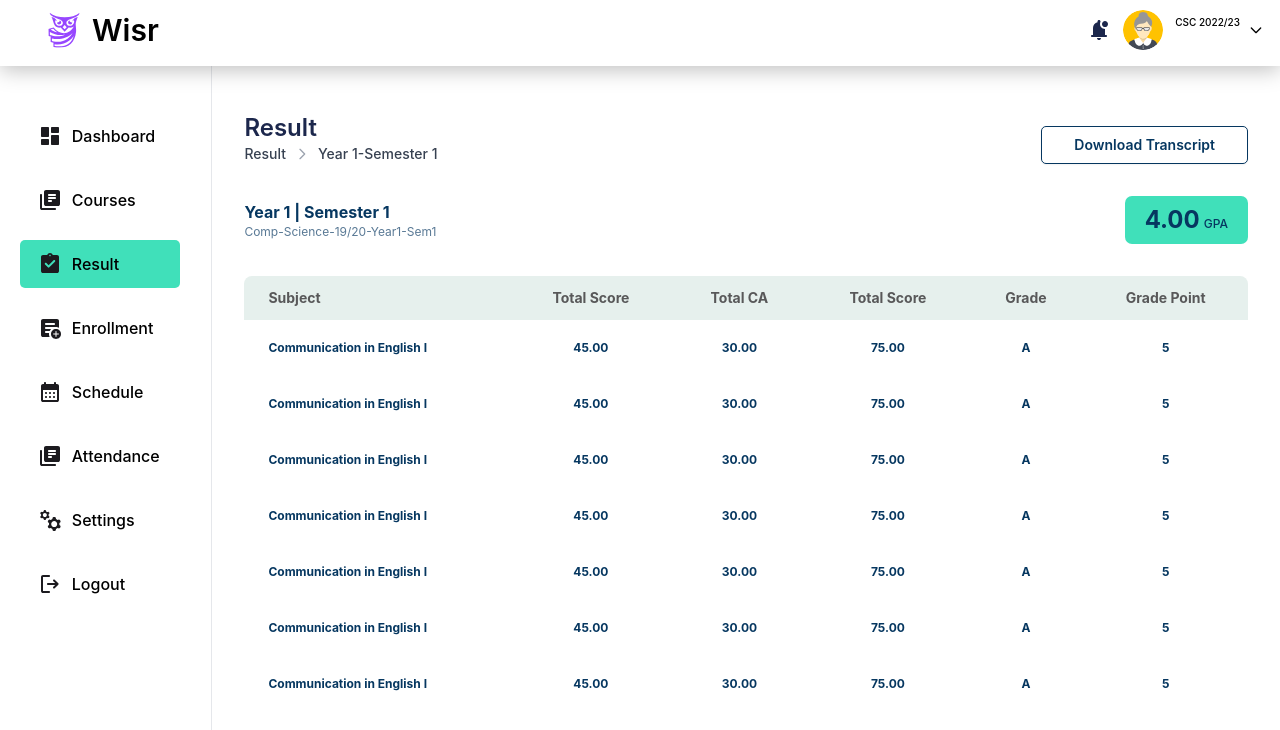
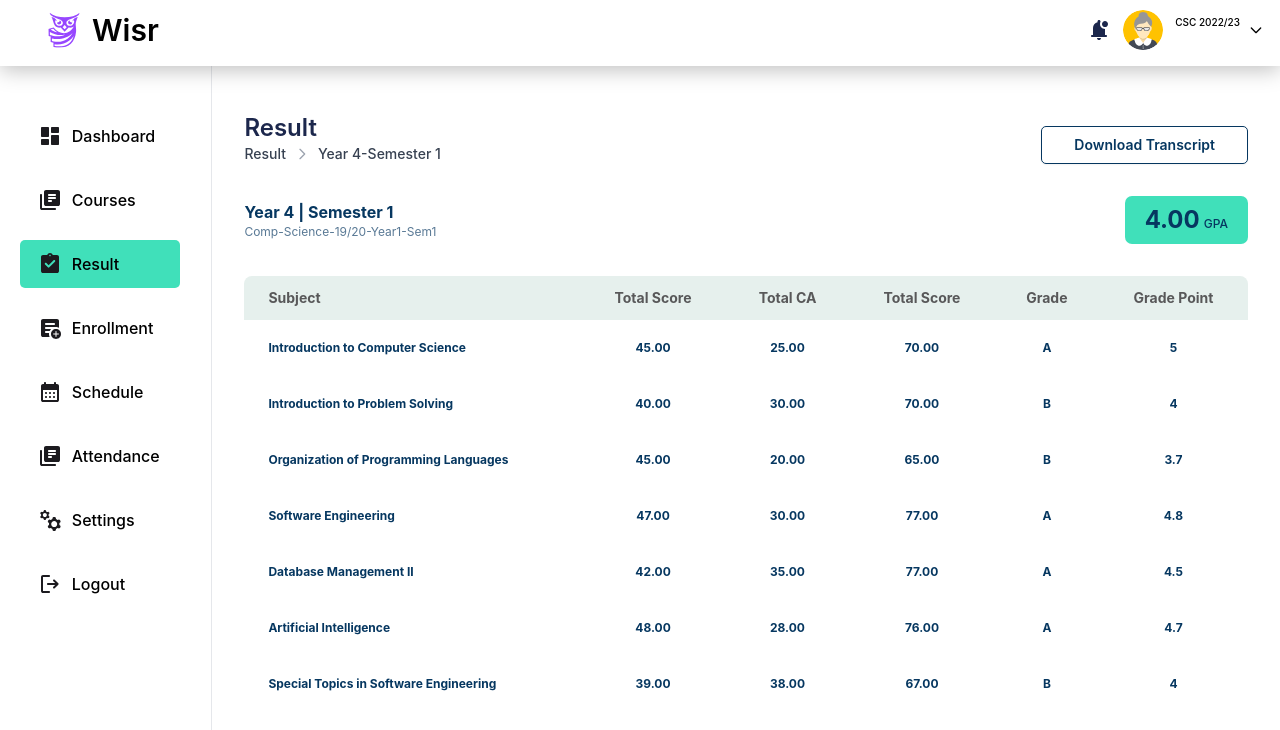
Before and after one commit to SILMS-Project/silms-nest-react, a React (Vite) app in the folder apps/silms-frontend/: page /result/1 in a window 1280 px wide. Shown: the top 730 px of the page. Built offline with nearby package versions, Linux system fonts and the light colour scheme; no server answers.

Commit message:
Fix Results Page

```diff
--- a/apps/silms-frontend/src/pages/Results/ResultsDetails.tsx
+++ b/apps/silms-frontend/src/pages/Results/ResultsDetails.tsx
@@ -11,7 +11,7 @@ const ResultsDetails = () => {
             <Breadcrumb aria-label="Default breadcrumb example">
               <BreadcrumbItem href="/result">Result</BreadcrumbItem>
               <BreadcrumbItem href={`/result/${1}`}>
-                Year 1-Semester 1
+                Year 4-Semester 1
               </BreadcrumbItem>
             </Breadcrumb>
           </div>
@@ -23,7 +23,7 @@ const ResultsDetails = () => {
         <div className="flex justify-between w-full items-center">
           <div className="flex flex-col">
             <p className="text-custom-primary-1 font-bold text-base ">
-              Year 1 | Semester 1
+              Year 4 | Semester 1
             </p>
             <p className="text-custom-primary-2 font-normal text-xs">
               Comp-Science-19/20-Year1-Sem1
@@ -59,70 +59,75 @@ const ResultsDetails = () => {
               </tr>
             </thead>
             <tbody>
-              <tr className="text-center bg-white text-custom-primary-1 text-xs font-bold    hover:bg-gray-100 ">
+            <tr className="text-center bg-white text-custom-primary-1 text-xs font-bold    hover:bg-gray-100 ">
                 <th scope="row" className="text-left px-6 py-5 whitespace-nowrap ">
-                  Communication in English I
+                  Introduction to Computer Science
                 </th>
                 <td className=" px-6 py-5">45.00</td>
-                <td className="px-6 py-5">30.00</td>
-                <td className="px-6 py-5">75.00</td>
+                <td className="px-6 py-5">25.00</td>
+                <td className="px-6 py-5">70.00</td>
                 <td className="px-6 py-5">A</td>
                 <td className="px-6 py-5">5</td>
               </tr>
               <tr className="text-center bg-white text-custom-primary-1 text-xs font-bold    hover:bg-gray-100 ">
                 <th scope="row" className="text-left px-6 py-5 whitespace-nowrap ">
-                  Communication in English I
+                  Introduction to Problem Solving
+                </th>
+                <td className=" px-6 py-5">40.00</td>
+                <td className="px-6 py-5">30.00</td>
+                <td className="px-6 py-5">70.00</td>
+                <td className="px-6 py-5">B</td>
+                <td className="px-6 py-5">4</td>
+              </tr>
+              <tr className="text-center bg-white text-custom-primary-1 text-xs font-bold    hover:bg-gray-100 ">
+                <th scope="row" className="text-left px-6 py-5 whitespace-nowrap ">
+                  Organization of Programming Languages
                 </th>
                 <td className=" px-6 py-5">45.00</td>
+                <td className="px-6 py-5">20.00</td>
+                <td className="px-6 py-5">65.00</td>
+                <td className="px-6 py-5">B</td>
+                <td className="px-6 py-5">3.7</td>
+              </tr>
+              <tr className="text-center bg-white text-custom-primary-1 text-xs font-bold    hover:bg-gray-100 ">
+                <th scope="row" className="text-left px-6 py-5 whitespace-nowrap ">
+                  Software Engineering
+                </th>
+                <td className=" px-6 py-5">47.00</td>
                 <td className="px-6 py-5">30.00</td>
-                <td className="px-6 py-5">75.00</td>
+                <td className="px-6 py-5">77.00</td>
                 <td className="px-6 py-5">A</td>
-                <td className="px-6 py-5">5</td>
-              </tr><tr className="text-center bg-white text-custom-primary-1 text-xs font-bold    hover:bg-gray-100 ">
+                <td className="px-6 py-5">4.8</td>
+              </tr>
+              <tr className="text-center bg-white text-custom-primary-1 text-xs font-bold    hover:bg-gray-100 ">
                 <th scope="row" className="text-left px-6 py-5 whitespace-nowrap ">
-                  Communication in English I
+                  Database Management II
                 </th>
-                <td className=" px-6 py-5">45.00</td>
-                <td className="px-6 py-5">30.00</td>
-                <td className="px-6 py-5">75.00</td>
+                <td className=" px-6 py-5">42.00</td>
+                <td className="px-6 py-5">35.00</td>
+                <td className="px-6 py-5">77.00</td>
                 <td className="px-6 py-5">A</td>
-                <td className="px-6 py-5">5</td>
-              </tr><tr className="text-center bg-white text-custom-primary-1 text-xs font-bold    hover:bg-gray-100 ">
+                <td className="px-6 py-5">4.5</td>
+              </tr>
+              <tr className="text-center bg-white text-custom-primary-1 text-xs font-bold    hover-bg-gray-100 ">
                 <th scope="row" className="text-left px-6 py-5 whitespace-nowrap ">
-                  Communication in English I
+                  Artificial Intelligence
                 </th>
-                <td className=" px-6 py-5">45.00</td>
-                <td className="px-6 py-5">30.00</td>
-                <td className="px-6 py-5">75.00</td>
+                <td className="px-6 py-5">48.00</td>
+                <td className="px-6 py-5">28.00</td>
+                <td className="px-6 py-5">76.00</td>
                 <td className="px-6 py-5">A</td>
-                <td className="px-6 py-5">5</td>
-              </tr><tr className="text-center bg-white text-custom-primary-1 text-xs font-bold    hover:bg-gray-100 ">
+                <td className="px-6 py-5">4.7</td>
+              </tr>
+              <tr className="text-center bg-white text-custom-primary-1 text-xs font-bold    hover:bg-gray-100 ">
                 <th scope="row" className="text-left px-6 py-5 whitespace-nowrap ">
-                  Communication in English I
+                  Special Topics in Software Engineering
                 </th>
-                <td className=" px-6 py-5">45.00</td>
-                <td className="px-6 py-5">30.00</td>
-                <td className="px-6 py-5">75.00</td>
-                <td className="px-6 py-5">A</td>
-                <td className="px-6 py-5">5</td>
-              </tr><tr className="text-center bg-white text-custom-primary-1 text-xs font-bold    hover:bg-gray-100 ">
-                <th scope="row" className="text-left px-6 py-5 whitespace-nowrap ">
-                  Communication in English I
-                </th>
-                <td className=" px-6 py-5">45.00</td>
-                <td className="px-6 py-5">30.00</td>
-                <td className="px-6 py-5">75.00</td>
-                <td className="px-6 py-5">A</td>
-                <td className="px-6 py-5">5</td>
-              </tr><tr className="text-center bg-white text-custom-primary-1 text-xs font-bold    hover:bg-gray-100 ">
-                <th scope="row" className="text-left px-6 py-5 whitespace-nowrap ">
-                  Communication in English I
-                </th>
-                <td className=" px-6 py-5">45.00</td>
-                <td className="px-6 py-5">30.00</td>
-                <td className="px-6 py-5">75.00</td>
-                <td className="px-6 py-5">A</td>
-                <td className="px-6 py-5">5</td>
+                <td className="px-6 py-5">39.00</td>
+                <td className="px-6 py-5">38.00</td>
+                <td className="px-6 py-5">67.00</td>
+                <td className="px-6 py-5">B</td>
+                <td className="px-6 py-5">4</td>
               </tr>
             </tbody>
           </table>
```
